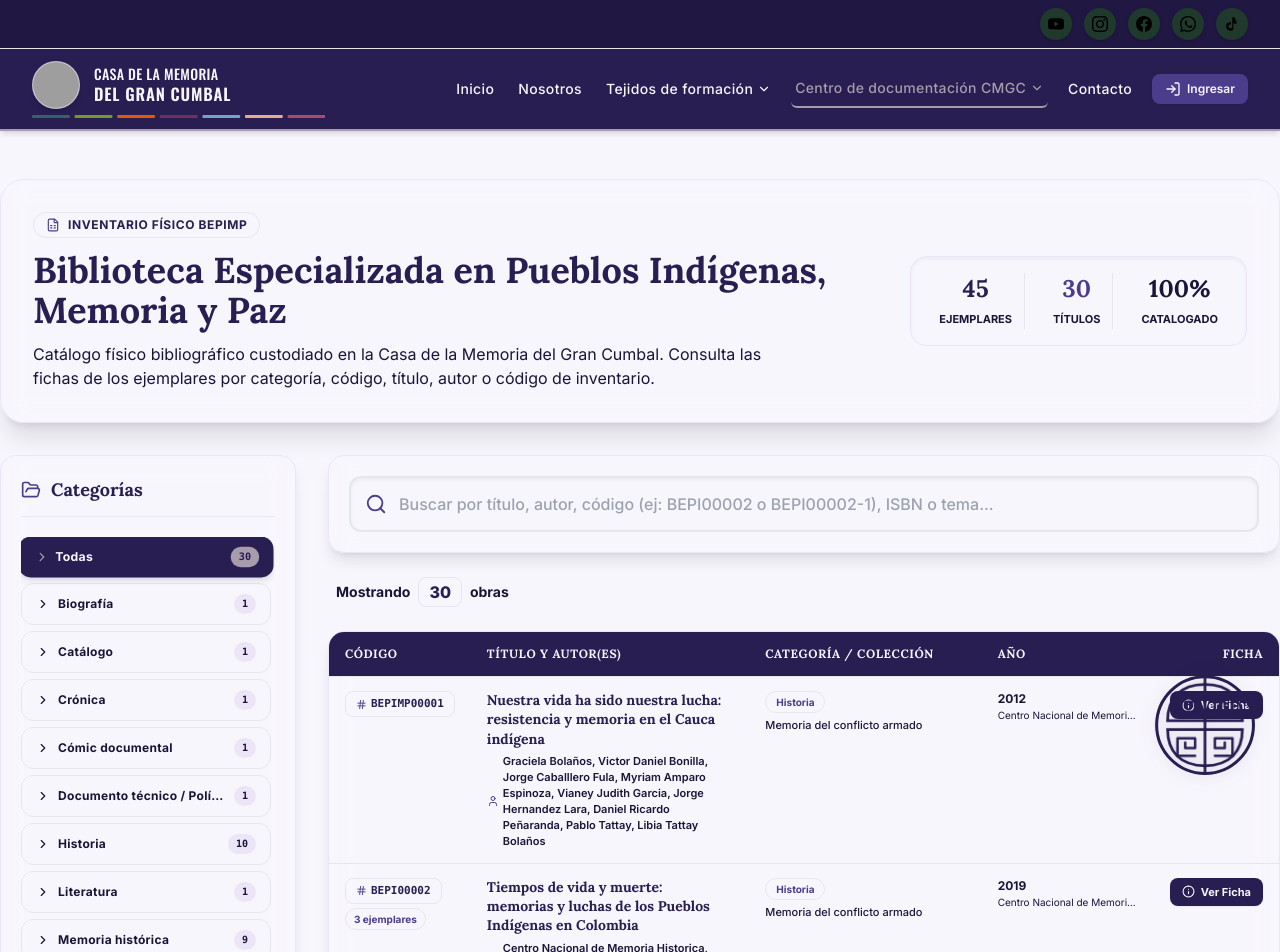
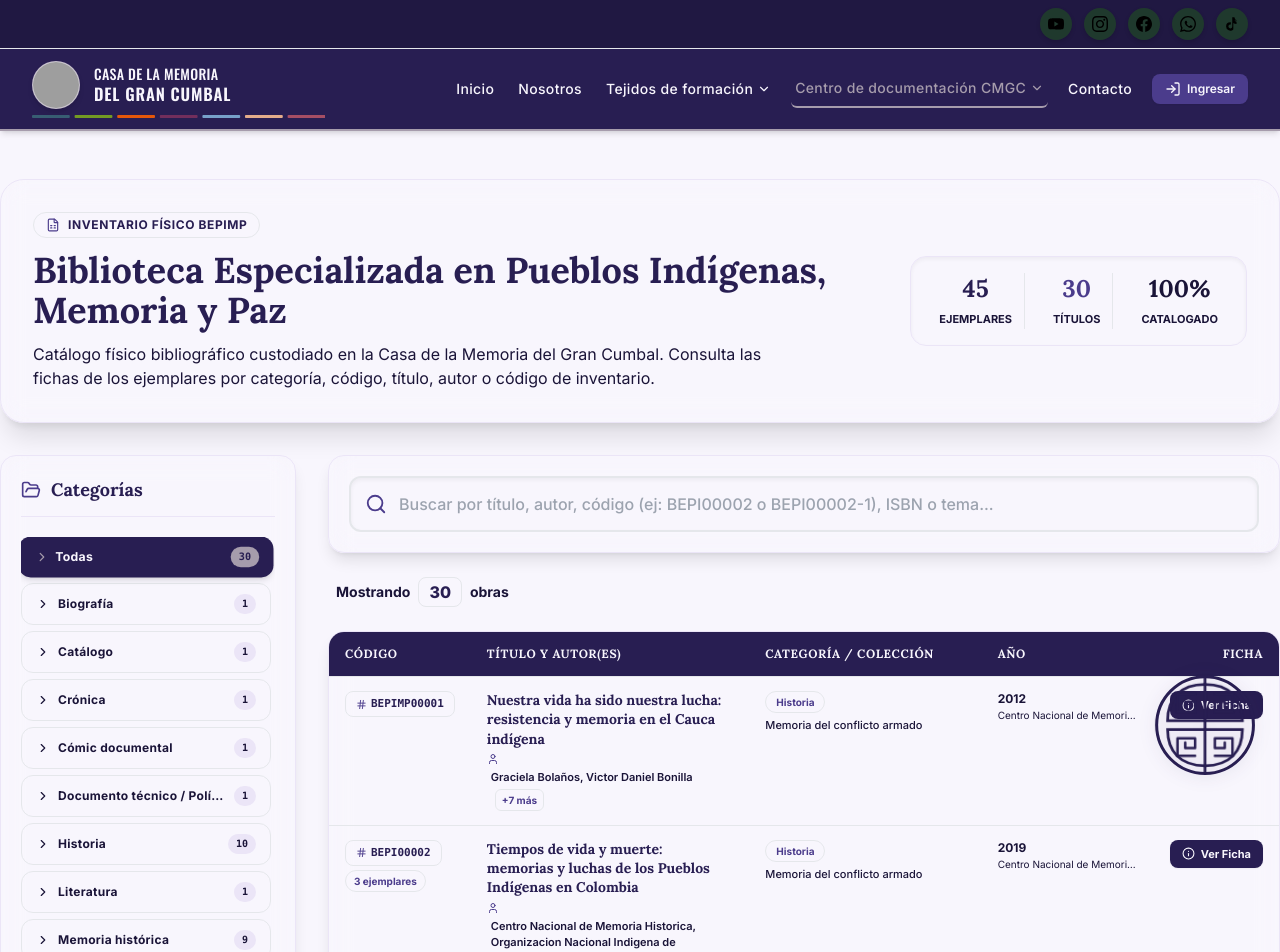
Before and after one commit to danielguadir/casa-memoria-web, a Next.js app: page /centro-documentacion/biblioteca in a window 1280 px wide. Shown: the top 952 px of the page. Built offline with nearby package versions, Linux system fonts and the light colour scheme; grey boxes are pictures that could not be loaded.

Commit message:
feat(bepimp): update library table and modal per user request

```diff
--- a/src/components/BibliotecaEspecializada.tsx
+++ b/src/components/BibliotecaEspecializada.tsx
@@ -1,7 +1,7 @@
 'use client';
 
 import React, { useState, useMemo } from 'react';
-import { Search, BookOpen, User, Info, CheckCircle2, FileSpreadsheet, X, Hash, FolderOpen, ChevronRight, ExternalLink, Layers } from 'lucide-react';
+import { Search, BookOpen, User, Info, CheckCircle2, FileSpreadsheet, X, Hash, FolderOpen, ChevronRight, Layers } from 'lucide-react';
 import {
   libraryCatalog,
   LibraryItem,
@@ -42,6 +42,10 @@ export default function BibliotecaEspecializada() {
   const clearFilters = () => {
     setSearchQuery('');
     setSelectedCategory('Todas');
+  };
+
+  const handleRequestBook = (item: LibraryItem) => {
+    alert(`Solicitud registrada para "${item.title}". Módulo de préstamo presencial en sala.`);
   };
 
   return (
@@ -248,7 +252,7 @@ export default function BibliotecaEspecializada() {
                           </div>
                         </td>
 
-                        {/* Título & Autor(es) */}
+                        {/* Título & Autor(es) con truncado inteligente de autores múltiples */}
                         <td className="py-3.5 px-4 align-top">
                           <div className="space-y-0.5 pr-2">
                             <h4 className="font-serif font-bold text-sm text-verde-profundo group-hover:text-terracota transition-colors leading-snug">
@@ -259,9 +263,29 @@ export default function BibliotecaEspecializada() {
                                 {item.subtitle}
                               </p>
                             )}
-                            <div className="flex items-center space-x-1 text-[11px] font-semibold text-cafe/75 pt-0.5">
+                            <div className="flex items-center space-x-1 text-[11px] font-semibold text-cafe/75 pt-0.5 flex-wrap gap-y-1">
                               <User size={12} className="text-terracota shrink-0" />
-                              <span>{item.authors && item.authors.length > 0 ? item.authors.join(', ') : 'Autor no registrado'}</span>
+                              {item.authors && item.authors.length > 0 ? (
+                                item.authors.length <= 2 ? (
+                                  <span>{item.authors.join(', ')}</span>
+                                ) : (
+                                  <span className="inline-flex items-center space-x-1 flex-wrap gap-y-1">
+                                    <span>{item.authors.slice(0, 2).join(', ')}</span>
+                                    <button
+                                      onClick={(e) => {
+                                        e.stopPropagation();
+                                        setSelectedItemModal(item);
+                                      }}
+                                      className="px-1.5 py-0.5 bg-terracota/10 text-terracota text-[10px] font-bold rounded-md border border-terracota/20 hover:bg-terracota hover:text-crema transition-colors cursor-pointer"
+                                      title={`Autores completos: ${item.authors.join(', ')}`}
+                                    >
+                                      +{item.authors.length - 2} más
+                                    </button>
+                                  </span>
+                                )
+                              ) : (
+                                <span>Autor no registrado</span>
+                              )}
                             </div>
                           </div>
                         </td>
@@ -343,7 +367,7 @@ export default function BibliotecaEspecializada() {
                   </p>
                 )}
 
-                <p className="text-xs font-bold text-terracota">
+                <p className="text-xs font-bold text-terracota leading-relaxed">
                   Autor(es): {selectedItemModal.authors && selectedItemModal.authors.length > 0 ? selectedItemModal.authors.join(', ') : 'No registrado'}
                 </p>
               </div>
@@ -374,19 +398,6 @@ export default function BibliotecaEspecializada() {
                 </span>
                 <p><strong className="text-cafe">Total Ejemplares:</strong> <span className="text-verde-profundo font-extrabold text-sm">{selectedItemModal.copiesCount}</span></p>
                 <p><strong className="text-cafe">Categoría:</strong> {selectedItemModal.category || 'N/A'}</p>
-                {selectedItemModal.sourceUrl && (
-                  <div className="pt-2">
-                    <a
-                      href={selectedItemModal.sourceUrl}
-                      target="_blank"
-                      rel="noopener noreferrer"
-                      className="inline-flex items-center space-x-1.5 bg-terracota hover:bg-terracota/90 text-crema font-bold text-xs py-1.5 px-3 rounded-lg transition-colors shadow-sm"
-                    >
-                      <span>Consultar Fuente / PDF</span>
-                      <ExternalLink size={13} />
-                    </a>
-                  </div>
-                )}
               </div>
             </div>
 
@@ -406,11 +417,8 @@ export default function BibliotecaEspecializada() {
                     >
                       <div className="space-y-1">
                         <div className="flex items-center space-x-2 flex-wrap gap-y-1">
-                          <span className="font-mono font-bold text-verde-profundo bg-verde-profundo/10 px-2 py-0.5 rounded text-[11px] border border-verde-profundo/20">
+                          <span className="font-mono font-bold text-verde-profundo bg-verde-profundo/10 px-2.5 py-0.5 rounded text-[11px] border border-verde-profundo/20">
                             {copy.inventoryCode}
-                          </span>
-                          <span className="font-bold text-cafe">
-                            Ejemplar #{copy.order || idx + 1}
                           </span>
                           {copy.condition && (
                             <span className="px-2 py-0.5 bg-verde-profundo/10 text-verde-profundo text-[10px] font-bold rounded-full border border-verde-profundo/20">
@@ -449,8 +457,16 @@ export default function BibliotecaEspecializada() {
               </p>
             </div>
 
-            {/* Footer Modal */}
-            <div className="pt-2 flex justify-end">
+            {/* Footer Modal Actions (Solicitar + Cerrar) */}
+            <div className="pt-2 flex flex-wrap items-center justify-between gap-3 border-t border-crema-dark/60">
+              <button
+                onClick={() => handleRequestBook(selectedItemModal)}
+                className="px-5 py-2.5 bg-terracota hover:bg-terracota/90 text-crema text-xs font-bold uppercase tracking-wider rounded-xl transition-all shadow-md cursor-pointer flex items-center space-x-2"
+              >
+                <BookOpen size={15} />
+                <span>Solicitar</span>
+              </button>
+
               <button
                 onClick={() => setSelectedItemModal(null)}
                 className="px-6 py-2.5 bg-verde-profundo text-crema text-xs font-bold uppercase tracking-wider rounded-xl hover:bg-terracota transition-colors cursor-pointer"
```
